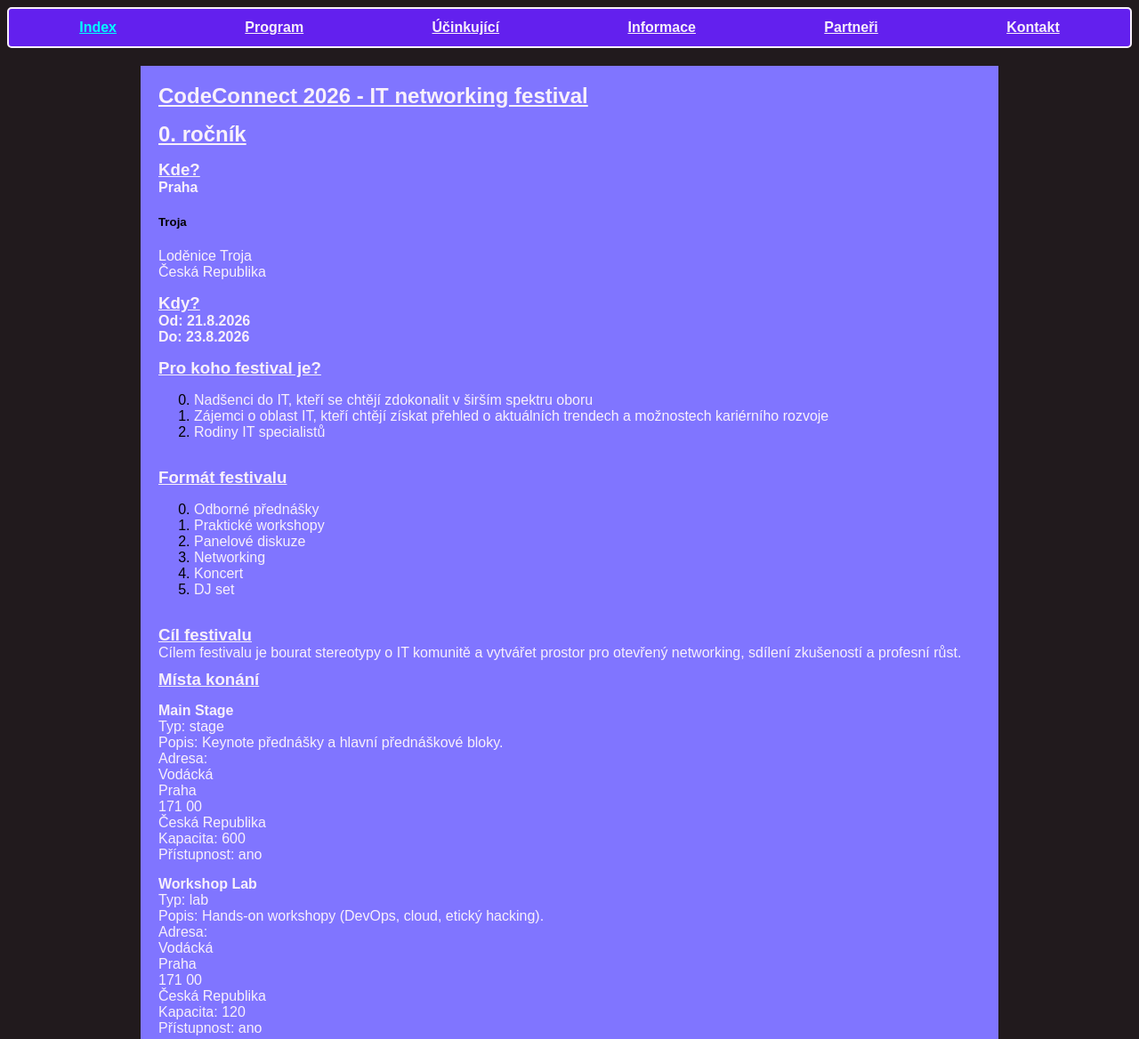
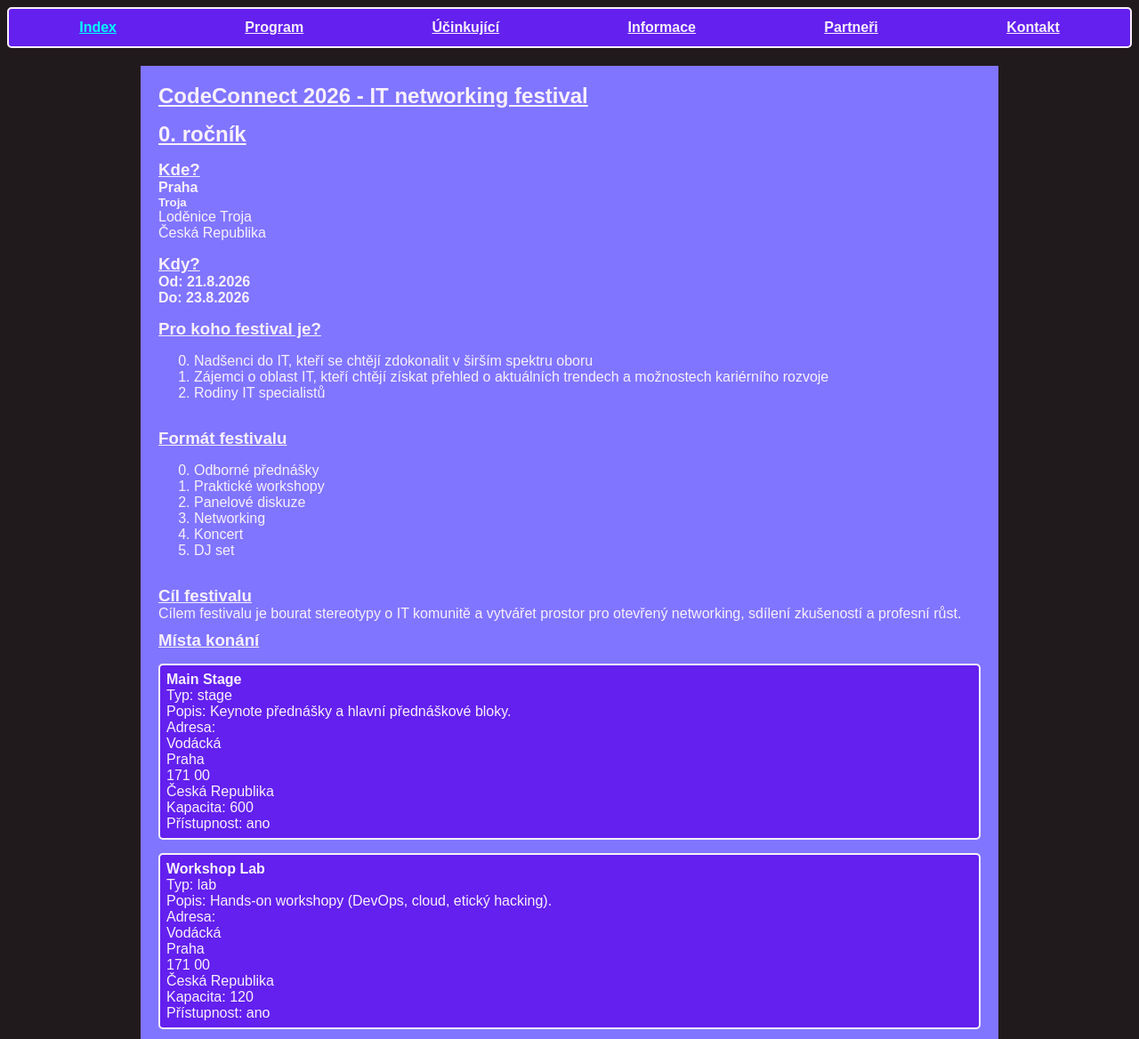
Before and after one commit to W0lf1n/festival-project, a plain HTML site: page web/index.html in a window 1280 px wide. Shown: the top 1168 px of the page at 89% size. Drawn offline with Linux system fonts and the light colour scheme; a web font is replaced by a local one.

Commit message:
opravy + male zmeny

```diff
--- a/web/style.css
+++ b/web/style.css
@@ -56,7 +56,7 @@
     row-gap: 15px;
     padding: 5px;
 }
-p, h1, h2, h3, h4, h5 time, a {
+p, h1, h2, h3, h4, h5, time, a, li {
     color: var(--font-color);
     margin: 0;
 }
@@ -67,7 +67,7 @@
     color: #00ffff;
     font-weight: 900;
 }
-.performer-item {
+.section-item {
     padding: 7px;
     background-color: var(--background-dark);
     border: 2px solid var(--font-color);
```
